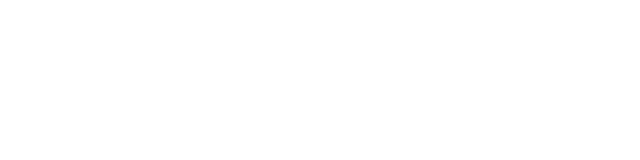
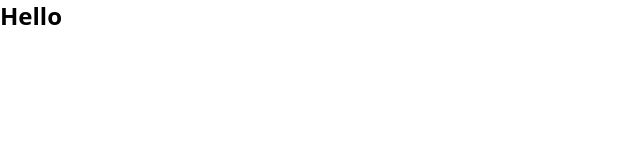
Before and after one commit to almanza1112/my-portfolio, a React (Create React App) app: page / in a window 1280 px wide. Shown: the top 160 px of the page, without its empty margins (0-640 px from the left). Built offline with nearby package versions, Linux system fonts and the light colour scheme.

Commit message:
installed tailwind

```diff
--- a/package.json
+++ b/package.json
@@ -6,9 +6,12 @@
     "@testing-library/jest-dom": "^5.14.1",
     "@testing-library/react": "^13.0.0",
     "@testing-library/user-event": "^13.2.1",
+    "autoprefixer": "^10.4.7",
+    "postcss": "^8.4.14",
     "react": "^18.2.0",
     "react-dom": "^18.2.0",
     "react-scripts": "5.0.1",
+    "tailwindcss": "^3.1.5",
     "web-vitals": "^2.1.0"
   },
   "scripts": {
--- /dev/null
+++ b/postcss.config.js
@@ -0,0 +1,6 @@
+module.exports = {
+  plugins: {
+    tailwindcss: {},
+    autoprefixer: {},
+  },
+}
--- a/src/App.js
+++ b/src/App.js
@@ -3,7 +3,7 @@
 function App() {
   return (
     <div>
-
+      <h1 className="text-2xl font-bold">Hello</h1>
     </div>
   );
 }
--- a/src/index.css
+++ b/src/index.css
@@ -1,13 +1,3 @@
-body {
-  margin: 0;
-  font-family: -apple-system, BlinkMacSystemFont, 'Segoe UI', 'Roboto', 'Oxygen',
-    'Ubuntu', 'Cantarell', 'Fira Sans', 'Droid Sans', 'Helvetica Neue',
-    sans-serif;
-  -webkit-font-smoothing: antialiased;
-  -moz-osx-font-smoothing: grayscale;
-}
-
-code {
-  font-family: source-code-pro, Menlo, Monaco, Consolas, 'Courier New',
-    monospace;
-}
+@tailwind base;
+@tailwind components;
+@tailwind utilities;
--- /dev/null
+++ b/tailwind.config.js
@@ -0,0 +1,10 @@
+/** @type {import('tailwindcss').Config} */
+module.exports = {
+  content: [
+    "./src/**/*.{js,jsx,ts,tsx}",
+  ],
+  theme: {
+    extend: {},
+  },
+  plugins: [],
+}
```
Also changed, not shown: 1 other file (tests, documents, lock files or other folders).
